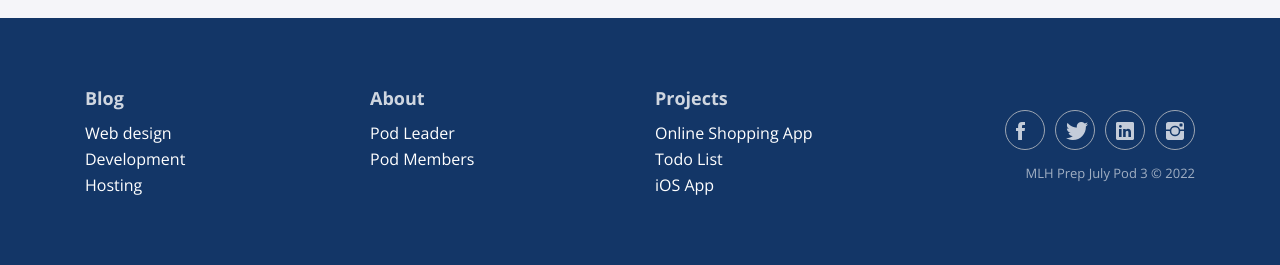
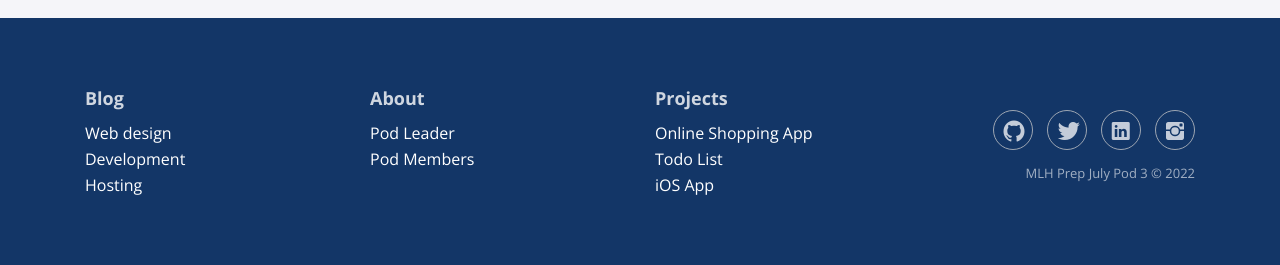
Before and after one commit to MLH-Fellowship/prep-portfolio-22.JUL.PREP.3, a Jekyll site: the page built from index.html, in a window 1280 px wide. Shown: the part 1002-1267 px from the top of the page. Built offline with Jekyll 4.4.1, drawn with Linux system fonts in a browser that asks for light colours; nearby versions of some CDN libraries.

Commit message:
updated social icons footer

```diff
--- a/_includes/footer.html
+++ b/_includes/footer.html
@@ -25,8 +25,12 @@
                       <li>iOS App</li>
                   </ul>
               </div>
-              <div class="col-lg-3 item social"><a href="https://www.facebook.com/MajorLeagueHacking"><i class="icon ion-social-facebook"></i></a><a href="https://twitter.com/MLHacks"><i class="icon ion-social-twitter"></i></a><a href="https://www.linkedin.com/company/major-league-hacking/"><i class="icon ion-social-linkedin"></i></a><a href="https://www.instagram.com/mlhacks/?hl=en"><i class="icon ion-social-instagram"></i></a>
-                  <p class="copyright">MLH Prep July Pod 3 © 2022</p>
+              <div class="col-lg-3 item social">
+                <a href="https://github.com/MLH"><i class="icon ion-social-github"></i></a>
+                <a href="https://twitter.com/MLHacks"><i class="icon ion-social-twitter"></i></a>
+                <a href="https://www.linkedin.com/company/major-league-hacking/"><i class="icon ion-social-linkedin"></i></a>
+                <a href="https://www.instagram.com/mlhacks/?hl=en"><i class="icon ion-social-instagram"></i></a>
+                <p class="copyright">MLH Prep July Pod 3 © 2022</p>
               </div>
           </div>
       </div>
```
